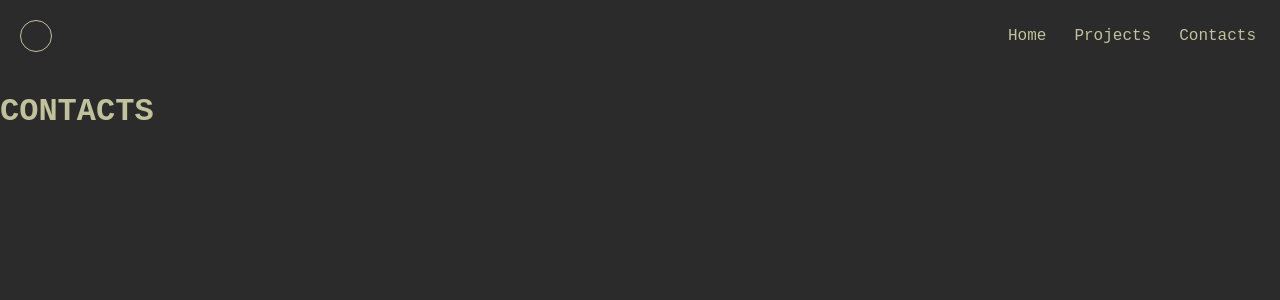
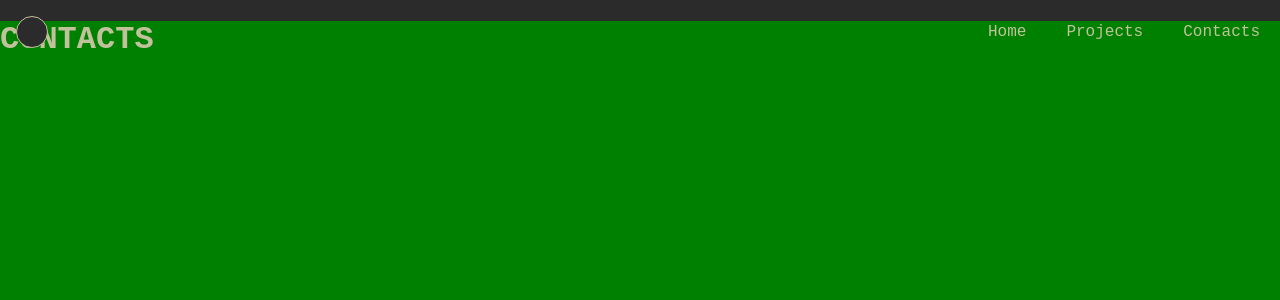
Before and after one commit to ShivamOfTheSingh/shivamsite, a React (Vite) app: page /contacts in a window 1280 px wide. Shown: the top 300 px of the page. Built offline with nearby package versions, Linux system fonts and the light colour scheme.

Commit message:
fixed navbar positioning and background

```diff
--- /dev/null
+++ b/src/components/contacts/Contacts.css
@@ -0,0 +1,4 @@
+.ContactsMain {
+    background-color: green;
+    height: 97.9vh;
+}
--- a/src/components/contacts/Contacts.jsx
+++ b/src/components/contacts/Contacts.jsx
@@ -1,9 +1,11 @@
 import React from "react";
+
+import "./Contacts.css";
 
 const Contacts = (props) => {
 	return (
 		<>
-		<div>
+		<div className="ContactsMain">
 			<h1>CONTACTS</h1>
 		</div>
 		</>
--- a/src/components/global/LightModeButton.css
+++ b/src/components/global/LightModeButton.css
@@ -2,6 +2,8 @@
     display: flex;
     align-items: center;
     justify-content: center;
+    margin-top: 1.5vh;
+    margin-left: 1.5vh;
     width: 5vh;
     height: 5vh;
     min-width: 5vh;
--- a/src/components/global/Navbar.css
+++ b/src/components/global/Navbar.css
@@ -1,9 +1,18 @@
 .NavBarMain {
-    padding: 2vh;
-    height: 5vh;
+    width: 100%;
+    position: absolute;
+    top: 0;
     display: flex;
     justify-content: space-between;
     align-items: center;
+}
+
+.left-side {
+    display: flex;
+    align-items: center;
+    padding-right: 1.5vh;
+    margin-top: 1.5vh;;
+    height: 100%;
 }
 
 .navbar-element {
@@ -15,11 +24,7 @@
     display: flex;
     align-items: center;
     transition: 50ms;
-    margin-left: 1.5vh;
-}
-
-.space-between-elements {
-    width: 80vw;
+    margin-left: 3vh;
 }
 
 .navbar-element:hover {
--- a/src/components/global/Navbar.jsx
+++ b/src/components/global/Navbar.jsx
@@ -9,10 +9,11 @@ const NavBar = (props) => {
 		<>
 		<nav className="NavBarMain">
 			<LightModeButton />
-			<div className="space-between-elements" />
-			<Link to='/' className="navbar-element">Home</Link>
-			<Link to='/projects' className="navbar-element">Projects</Link>
-			<Link to='/contacts' className="navbar-element">Contacts</Link>
+			<div className="left-side">
+				<Link to='/' className="navbar-element">Home</Link>
+				<Link to='/projects' className="navbar-element">Projects</Link>
+				<Link to='/contacts' className="navbar-element">Contacts</Link>
+			</div>
 		</nav>
 		</>
   )
```
